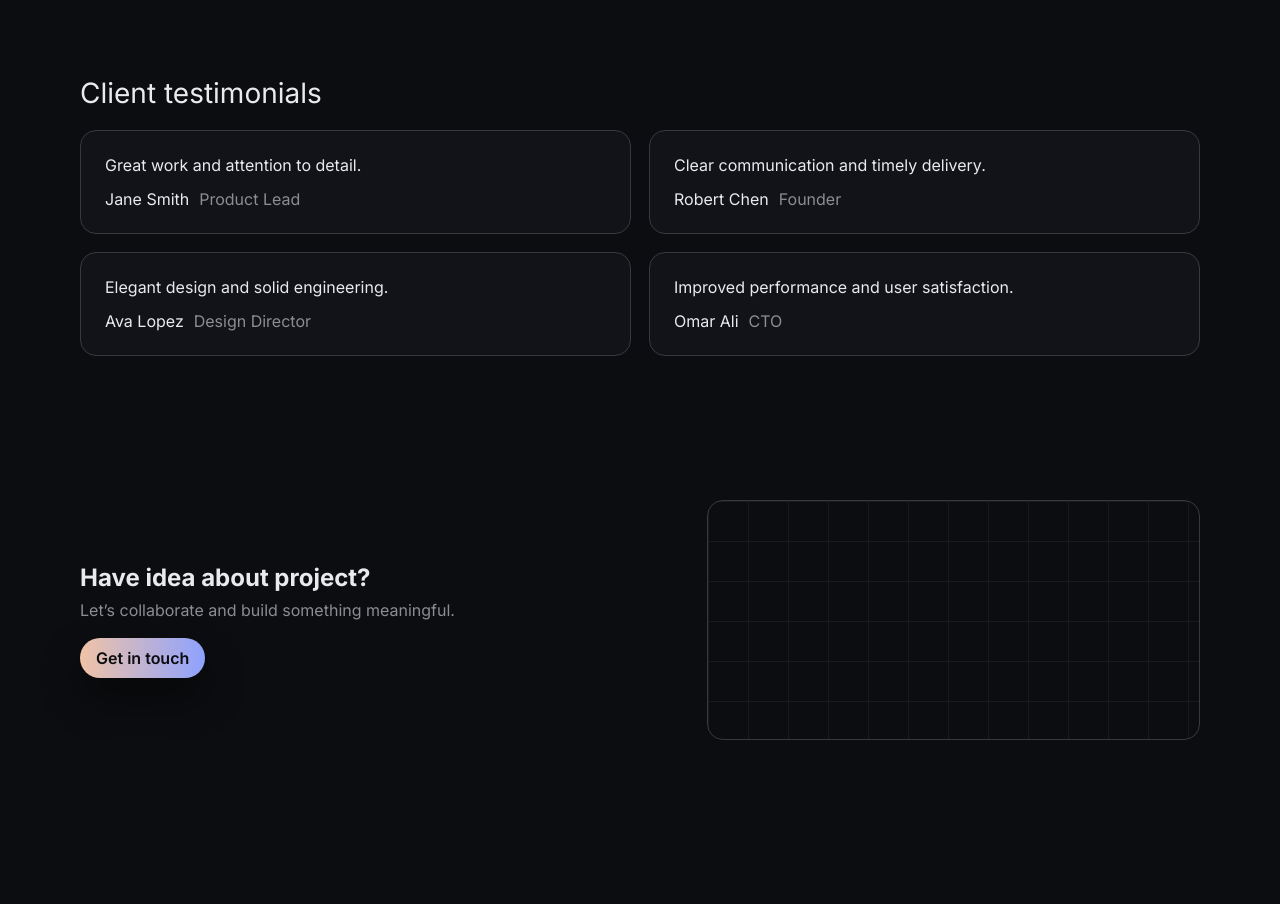
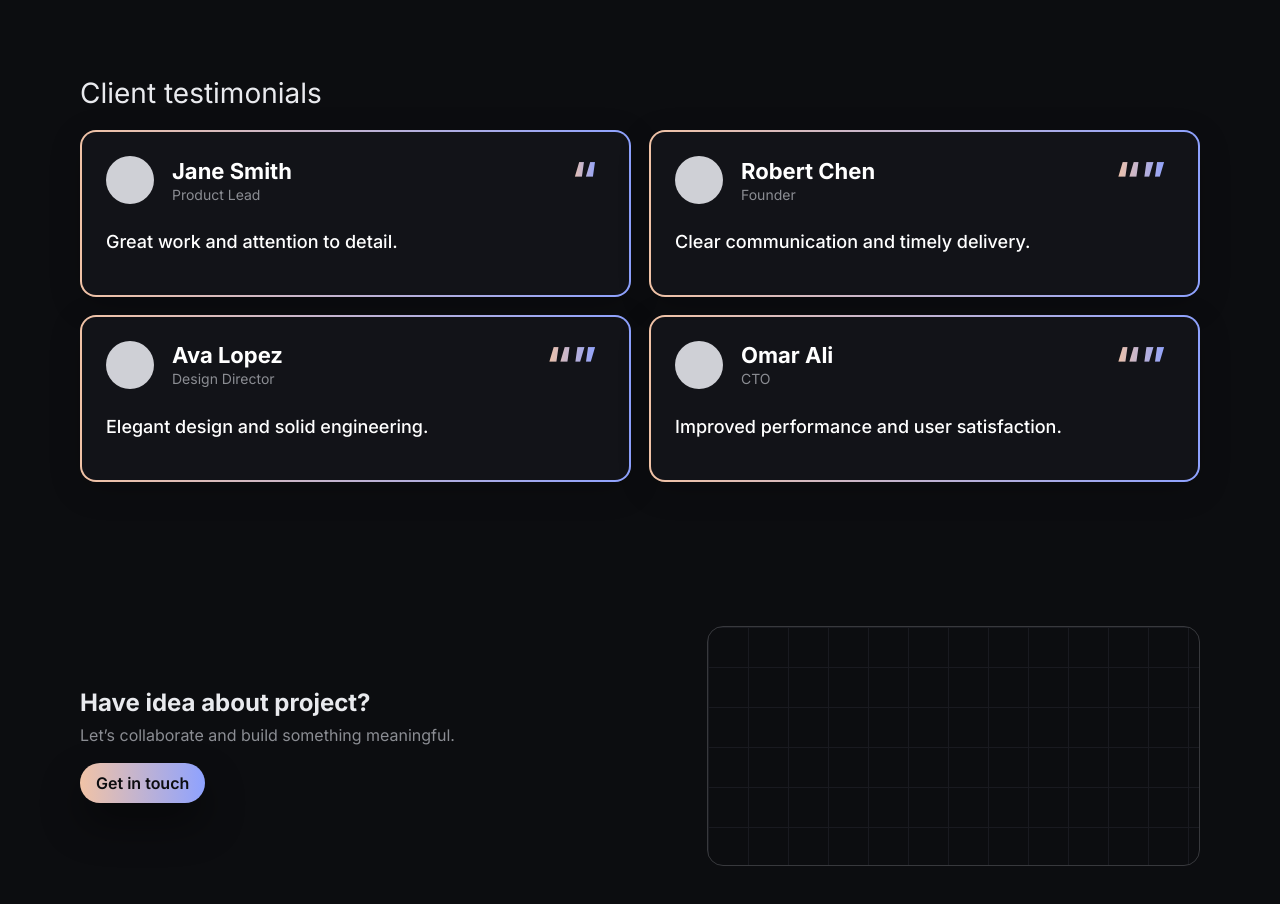
Before and after one commit to NayPaingSoe/visibleone-frontend-assigment, a plain HTML site: page index.html in a window 1280 px wide. Shown: the part 3140-4044 px from the top of the page. Before the commit the page ends 3952 px from the top, so only its background shows below. Drawn offline with Linux system fonts and the light colour scheme.

Commit message:
feat(testimonials): redesign testimonial cards with enhanced styling
- Add gradient borders and shadow effects to testimonial cards
- Restructure layout with avatar, client info, and quote icon
- Improve typography and spacing for better readability

```diff
--- a/index.html
+++ b/index.html
@@ -166,32 +166,48 @@
           </div>
           <div class="testimonials">
             <div class="testimonial reveal">
-              <p>Great work and attention to detail.</p>
-              <div class="author">
+              <div class="testimonial-row">
+                <div class="avatar"></div>
+                <div class="client-info">
                   <span class="name">Jane Smith</span>
                   <span class="role">Product Lead</span>
                 </div>
+                <div class="quote-icon">&ldquo;</div>
+              </div>
+              <p>Great work and attention to detail.</p>
             </div>
             <div class="testimonial reveal">
-              <p>Clear communication and timely delivery.</p>
-              <div class="author">
+              <div class="testimonial-row">
+                <div class="avatar"></div>
+                <div class="client-info">
                   <span class="name">Robert Chen</span>
                   <span class="role">Founder</span>
                 </div>
+                <div class="quote-icon">&#8220;&#8221;</div>
+              </div>
+              <p>Clear communication and timely delivery.</p>
             </div>
             <div class="testimonial reveal">
-              <p>Elegant design and solid engineering.</p>
-              <div class="author">
+              <div class="testimonial-row">
+                <div class="avatar"></div>
+                <div class="client-info">
                   <span class="name">Ava Lopez</span>
                   <span class="role">Design Director</span>
                 </div>
+                <div class="quote-icon">&#8220;&#8221;</div>
+              </div>
+              <p>Elegant design and solid engineering.</p>
             </div>
             <div class="testimonial reveal">
-              <p>Improved performance and user satisfaction.</p>
-              <div class="author">
+              <div class="testimonial-row">
+                <div class="avatar"></div>
+                <div class="client-info">
                   <span class="name">Omar Ali</span>
                   <span class="role">CTO</span>
                 </div>
+                <div class="quote-icon">&#8220;&#8221;</div>
+              </div>
+              <p>Improved performance and user satisfaction.</p>
             </div>
           </div>
         </div>
--- a/styles.css
+++ b/styles.css
@@ -479,20 +479,66 @@ body {
 }
 .testimonial {
   background: var(--surface);
-  border: 1px solid var(--border);
   border-radius: 16px;
   padding: 24px;
+  position: relative;
+  box-shadow: 0 8px 32px rgba(0, 0, 0, 0.18);
+  border: none;
+  border: 2px solid transparent;
+  background-image: linear-gradient(var(--surface), var(--surface)),
+    linear-gradient(90deg, var(--accent-a), var(--accent-b));
+  background-origin: border-box;
+  background-clip: padding-box, border-box;
+}
+.testimonial::before {
+  content: "";
+  display: none;
+}
+.testimonial-row {
+  display: flex;
+  align-items: center;
+  justify-content: space-between;
+  margin-bottom: 24px;
+}
+.avatar {
+  width: 48px;
+  height: 48px;
+  border-radius: 50%;
+  background: #cfd0d6;
+  margin-right: 18px;
+}
+.client-info {
+  display: flex;
+  flex-direction: column;
+  align-items: flex-start;
+  margin-right: auto;
+}
+.client-info .name {
+  color: white;
+  font-size: 22px;
+  font-weight: 700;
+  margin-bottom: 2px;
+}
+.client-info .role {
+  color: var(--muted);
+  font-size: 14px;
+}
+.quote-icon {
+  font-size: 48px;
+  font-weight: bold;
+  background: linear-gradient(90deg, var(--accent-a), var(--accent-b));
+  -webkit-background-clip: text;
+  -webkit-text-fill-color: transparent;
+  margin-left: 18px;
+  margin-right: 8px;
+  line-height: 1;
 }
 .testimonial p {
   margin: 0 0 14px;
-}
-.author {
-  display: flex;
-  gap: 10px;
-  color: var(--muted);
-}
-.author .name {
-  color: var(--text);
+  color: white;
+  font-size: 18px;
+  line-height: 1.6;
+  font-weight: 500;
 }
 
 .contact-inner {
```
Lines whose indentation alone changed are shown as unchanged.
